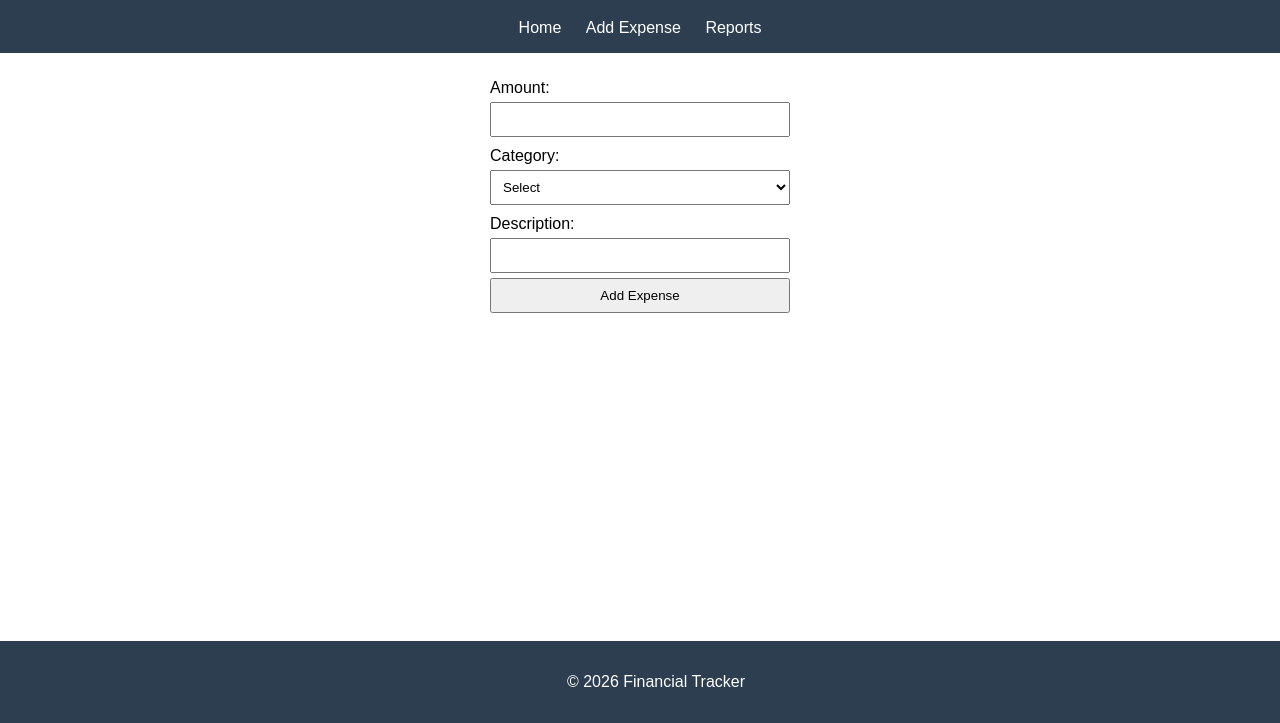
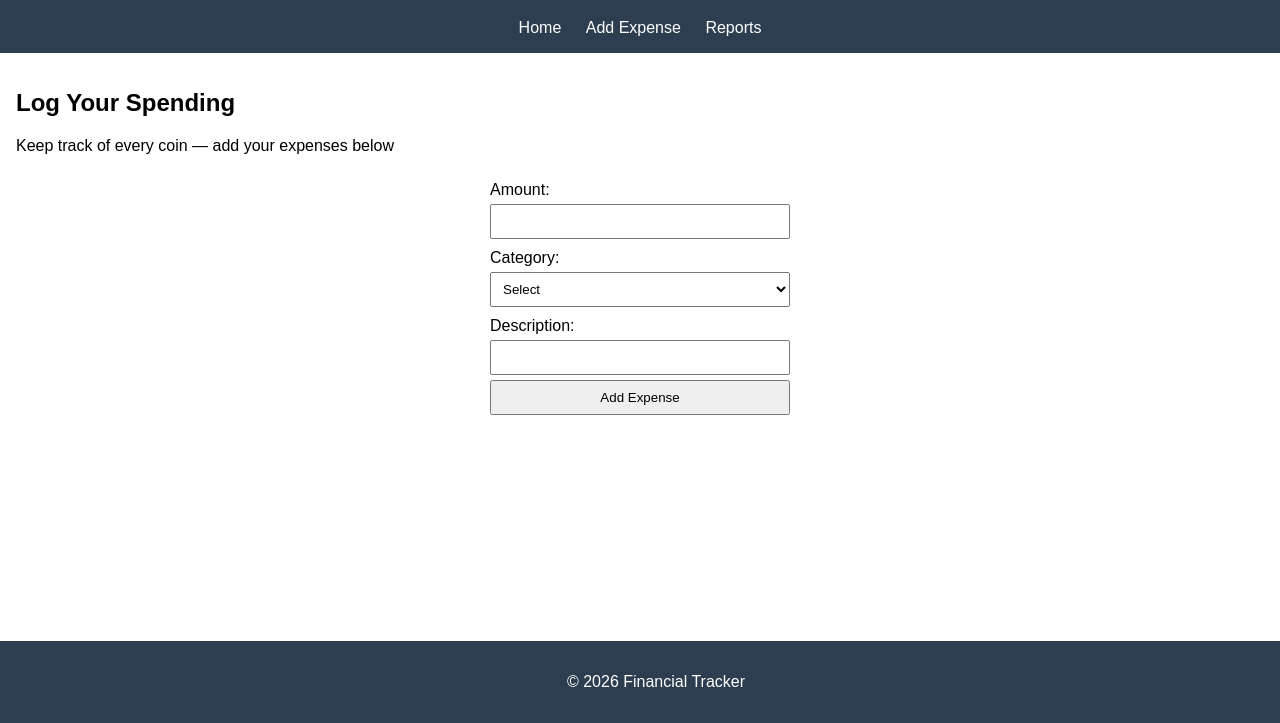
Before and after one commit to lewismuithya-stack/finalproject, a plain HTML site: page add.html in a window 1280 px wide. Shown: the part 77-800 px from the top of the page. Drawn offline with Linux system fonts and the light colour scheme.

Commit message:
changed add html

```diff
--- a/add.html
+++ b/add.html
@@ -6,7 +6,7 @@
   <title>Add Expense - Financial Tracker</title>
   <link rel="stylesheet" href="style.css">
 </head>
-<body>
+<body id="add-page">
   <header>
     <h1>Add Expense</h1>
     <nav>
@@ -17,7 +17,12 @@
   </header>
 
   <main>
-    <section>
+    <section class="hero">
+      <h2>Log Your Spending</h2>
+      <p>Keep track of every coin — add your expenses below</p>
+    </section>
+
+    <section class="card">
       <form id="expenseForm">
         <label for="amount">Amount:</label>
         <input type="number" id="amount" required>
```
